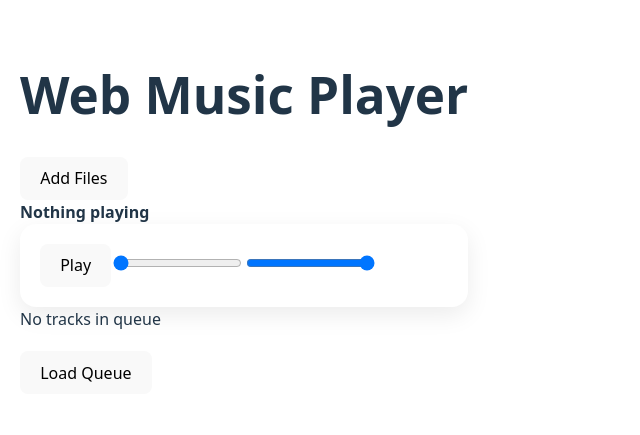
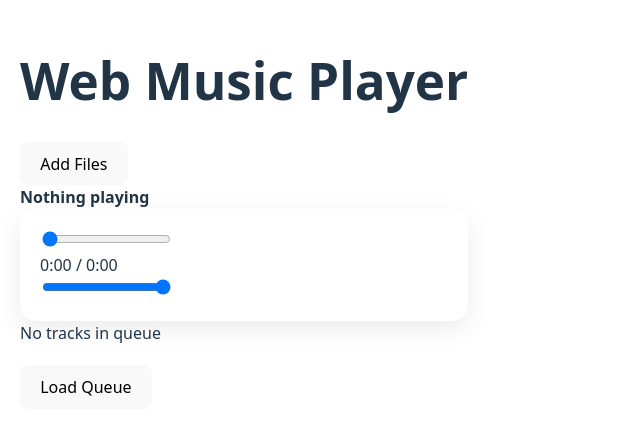
Before and after one commit to RJPalmer/web-music-player, a React (Vite) app: page / in a window 1280 px wide. Shown: the part 187-622 px from the top of the page, without its empty margins (0-640 px from the left). Built offline with nearby package versions, Linux system fonts and the light colour scheme.

Commit message:
Refactor PlaybackControls component by removing unused player store variables and enhancing range input styling

```diff
--- a/src/App.tsx
+++ b/src/App.tsx
@@ -1,5 +1,4 @@
 import { useEffect } from 'react'
-import { usePlayerStore } from './stores/usePlayerStore'
 import { useQueueStore } from './stores/useQueueStore'
 import { useKeyboardControls } from './hooks/useKeyboardControls'
 import { DropZone } from './components/DropZone'
@@ -13,7 +12,6 @@ import type { Track } from './types/Track'
 
 function App() {
 
-  const { isPlaying, play, pause } = usePlayerStore()
   const { setQueue } = useQueueStore()
   const demoTracks: Track[] = [
   {
--- a/src/components/PlaybackControls.tsx
+++ b/src/components/PlaybackControls.tsx
@@ -1,34 +1,47 @@
-import React from 'react'
-import { usePlayerStore } from '../stores/usePlayerStore'
+import React from "react";
+import { usePlayerStore } from "../stores/usePlayerStore";
 
 export function PlaybackControls() {
   const {
     currentTime,
     duration,
-    isPlaying,
-    play,
-    pause,
+    // isPlaying,
+    // play,
+    // pause,
     volume,
     seek,
-    setVolume
-  } = usePlayerStore()
+    setVolume,
+  } = usePlayerStore();
+
+  function formatTime(seconds = 0) {
+    const m = Math.floor(seconds / 60);
+    const s = Math.floor(seconds % 60);
+    return `${m}:${s.toString().padStart(2, "0")}`;
+  }
 
   return (
     <section className="card playback-controls">
-      <div className="playback-controls-content">
-                <button onClick={isPlaying ? pause : play}>
-          {isPlaying ? 'Pause' : 'Play'}
+      {/* <div className="playback-transport">
+        <button onClick={isPlaying ? pause : play}>
+          {isPlaying ? "Pause" : "Play"}
         </button>
+    </div> */}
+      <div className="playback-sliders">
         <input
           type="range"
+          aria-label="Seek"
           min={0}
           max={duration || 0}
-          value={currentTime}
+          value={Math.min(currentTime, duration || 0)}
           onChange={(e) => seek(Number(e.target.value))}
         />
+        <div className="playback-time">
+          {formatTime(currentTime)} / {formatTime(duration)}
+        </div>
 
         <input
           type="range"
+          aria-label="Volume"
           min={0}
           max={1}
           step={0.01}
@@ -37,5 +50,5 @@ export function PlaybackControls() {
         />
       </div>
     </section>
-  )
+  );
 }
--- a/src/css/cards.css
+++ b/src/css/cards.css
@@ -39,3 +39,7 @@
 .queue li:hover {
   background: rgba(0, 0, 0, 0.05);
 }
+
+.playback-controls input[type="range"]:last-child {
+  max-width: 160px;
+}
```
